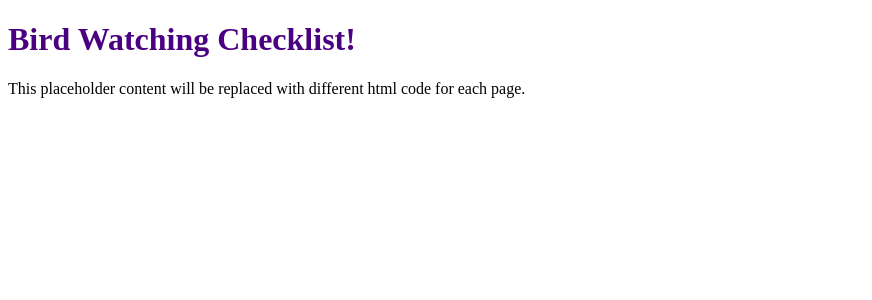
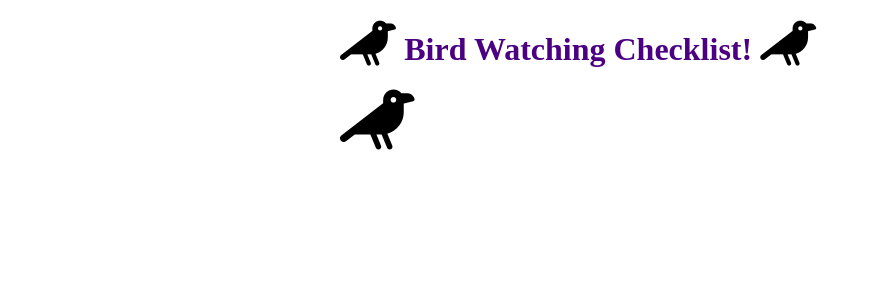
Before and after one commit to SummonerSkies/chirp-check, a Django app: template templates/base.html in a window 1280 px wide. Shown: the top 300 px of the page, without its empty margins (0-872 px from the left). Run offline with Django 4.2, Linux system fonts and the light colour scheme; the template is opened without the code that fills it, so the values that code supplies are empty.

Commit message:
Added some very simple css and html

```diff
--- a/check/templates/check/index.html
+++ b/check/templates/check/index.html
@@ -4,7 +4,7 @@
 
 <!-- index.html content starts here -->
 <div class="container-fluid">
-    <div class="row center">
+    <div class="row">
         <!-- Checklist-->
         <h1>Checklist</h1>
         {% for checklist in object_list %}
--- a/check/urls.py
+++ b/check/urls.py
@@ -2,5 +2,6 @@ from . import views
 from django.urls import path
 
 urlpatterns = [
-    path("", views.ChecklistView.as_view(), name="index"),
+    path("", views.ChecklistView.as_view(), name="checklist"),
+    path("", views.BirdView.as_view(), name="birds"),
 ]
--- a/static/css/style.css
+++ b/static/css/style.css
@@ -1,3 +1,8 @@
 h1 {
     color: indigo;
     }
+
+.content {
+    max-width: 600px;
+    margin: auto;
+    }
--- a/templates/base.html
+++ b/templates/base.html
@@ -2,24 +2,33 @@
 
 <!DOCTYPE html>
 <html lang="en">
+
 <head>
-<meta charset="UTF-8">
-<meta name="viewport" content="width=device-width, initial-scale=1.0">
-<title>Django-Setup</title>
-<link rel="stylesheet" href="{% static 'css/style.css' %}">
+    <meta charset="UTF-8">
+    <meta name="viewport" content="width=device-width, initial-scale=1.0">
+
+    <!-- Page Title -->
+    <title>Django-Setup</title>
+
+    <!-- Font Awesome CSS -->
+    <link rel="stylesheet" href="https://cdnjs.cloudflare.com/ajax/libs/font-awesome/6.5.2/css/all.min.css">
+
+    <!-- My CSS Styling -->
+    <link rel="stylesheet" href="{% static 'css/style.css' %}">
 </head>
 
-<body>
+<body class="content">
     <div>
-        <h1 onclick='location.href={% url "index" %}'>
-            Bird Watching Checklist!
+        <h1 onclick='location.href={% url "checklist" %}'>
+            <i class="fa-solid fa-crow" style="font-size:45px;color:black"></i> Bird Watching Checklist! <i class="fa-solid fa-crow" style="font-size:45px;color:black"></i>
         </h1>
     </div>
     <div>
         {% block content %}
-        This placeholder content will be replaced with different html code for each page.
+        <i class="fa-solid fa-crow" style="font-size:60px;color:black"></i>
         {% endblock %}
     </div>
+
 </body>
 
 </html>
```
Lines whose indentation alone changed are shown as unchanged.
